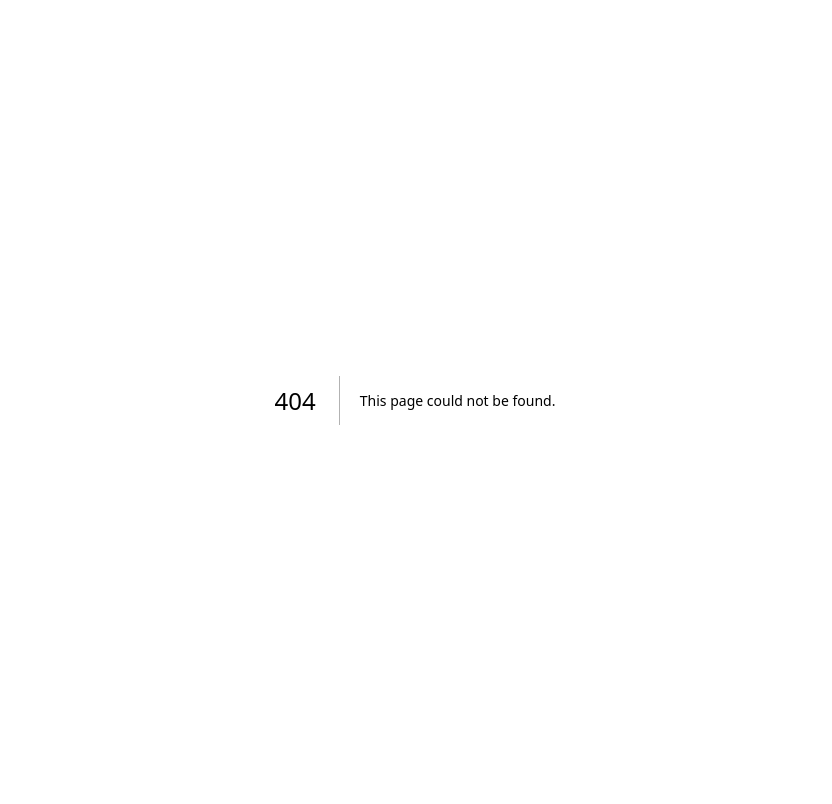
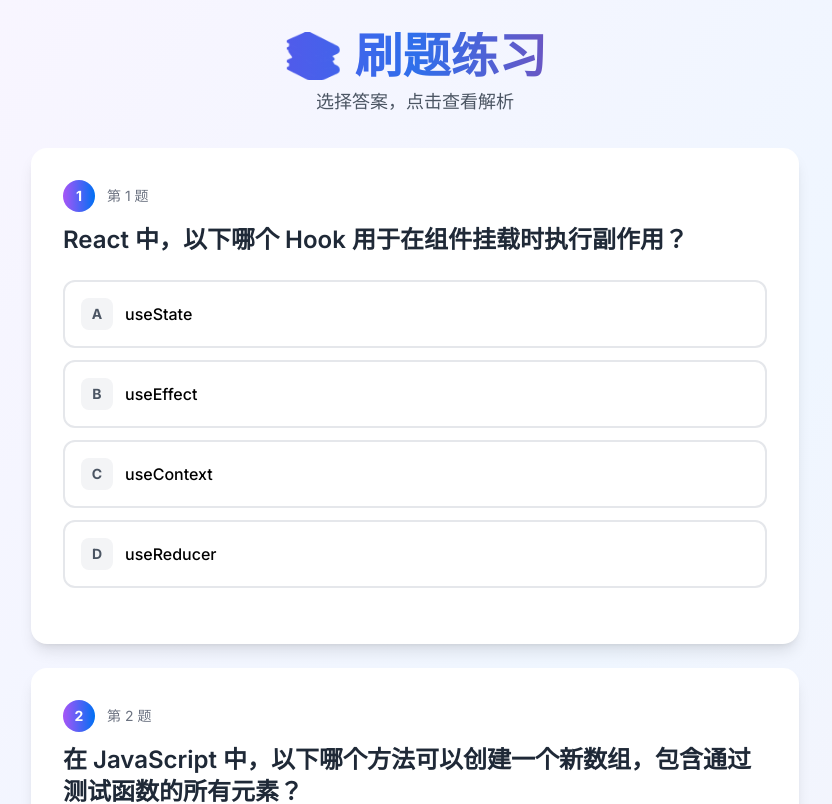
Before and after one commit to f2egxz/dashboard, a Next.js app: page /questions in a window 1280 px wide. Before the commit this address had no page. Shown: the top 804 px of the page, without its empty margins (225-1057 px from the left). Built offline with nearby package versions, Linux system fonts and the light colour scheme; a web font is replaced by a local one.

Commit message:
feat(l): 新增答题页

```diff
--- /dev/null
+++ b/app/questions/page.tsx
@@ -0,0 +1,249 @@
+'use client';
+
+import { useState } from 'react';
+
+interface Question {
+  id: number;
+  title: string;
+  options: {
+    A: string;
+    B: string;
+    C: string;
+    D: string;
+  };
+  correctAnswer: 'A' | 'B' | 'C' | 'D';
+  explanation: string;
+}
+
+const mockQuestions: Question[] = [
+  {
+    id: 1,
+    title: 'React 中，以下哪个 Hook 用于在组件挂载时执行副作用？',
+    options: {
+      A: 'useState',
+      B: 'useEffect',
+      C: 'useContext',
+      D: 'useReducer',
+    },
+    correctAnswer: 'B',
+    explanation: 'useEffect Hook 用于在组件挂载、更新或卸载时执行副作用操作，比如数据获取、订阅或手动修改 DOM。',
+  },
+  {
+    id: 2,
+    title: '在 JavaScript 中，以下哪个方法可以创建一个新数组，包含通过测试函数的所有元素？',
+    options: {
+      A: 'map()',
+      B: 'filter()',
+      C: 'reduce()',
+      D: 'forEach()',
+    },
+    correctAnswer: 'B',
+    explanation: 'filter() 方法创建一个新数组，包含通过所提供函数实现的测试的所有元素。它不会改变原数组。',
+  },
+  {
+    id: 3,
+    title: 'CSS 中，以下哪个属性用于设置元素的圆角？',
+    options: {
+      A: 'border-radius',
+      B: 'border-style',
+      C: 'border-width',
+      D: 'border-color',
+    },
+    correctAnswer: 'A',
+    explanation: 'border-radius 属性用于设置元素的圆角。可以设置一个值（所有角）或分别设置四个角的值。',
+  },
+];
+
+export default function QuestionsPage() {
+  const [selectedAnswers, setSelectedAnswers] = useState<Record<number, 'A' | 'B' | 'C' | 'D' | null>>({});
+  const [showExplanations, setShowExplanations] = useState<Record<number, boolean>>({});
+
+  const handleSelectAnswer = (questionId: number, answer: 'A' | 'B' | 'C' | 'D') => {
+    setSelectedAnswers((prev) => ({
+      ...prev,
+      [questionId]: answer,
+    }));
+  };
+
+  const toggleExplanation = (questionId: number) => {
+    setShowExplanations((prev) => ({
+      ...prev,
+      [questionId]: !prev[questionId],
+    }));
+  };
+
+  const getOptionClass = (questionId: number, option: 'A' | 'B' | 'C' | 'D') => {
+    const selected = selectedAnswers[questionId] === option;
+    const isCorrect = option === mockQuestions.find((q) => q.id === questionId)?.correctAnswer;
+    const showAnswer = showExplanations[questionId];
+
+    let baseClass =
+      'w-full p-4 rounded-xl border-2 transition-all duration-300 cursor-pointer text-left font-medium';
+
+    if (selected && !showAnswer) {
+      return `${baseClass} border-blue-500 bg-blue-50 text-blue-700 shadow-md transform scale-[1.02]`;
+    }
+
+    if (showAnswer) {
+      if (isCorrect) {
+        return `${baseClass} border-green-500 bg-green-50 text-green-700 shadow-lg`;
+      }
+      if (selected && !isCorrect) {
+        return `${baseClass} border-red-500 bg-red-50 text-red-700`;
+      }
+    }
+
+    return `${baseClass} border-gray-200 bg-white hover:border-blue-300 hover:bg-blue-50 hover:shadow-md`;
+  };
+
+  return (
+    <div className="min-h-screen bg-gradient-to-br from-purple-50 via-blue-50 to-pink-50 py-8 px-4">
+      <div className="max-w-3xl mx-auto">
+        {/* Header */}
+        <div className="text-center mb-8">
+          <h1 className="text-4xl md:text-5xl font-bold bg-gradient-to-r from-purple-600 via-blue-600 to-pink-600 bg-clip-text text-transparent mb-2">
+            📚 刷题练习
+          </h1>
+          <p className="text-gray-600 text-lg">选择答案，点击查看解析</p>
+        </div>
+
+        {/* Questions List */}
+        <div className="space-y-6">
+          {mockQuestions.map((question, index) => {
+            const selected = selectedAnswers[question.id];
+            const showExplanation = showExplanations[question.id];
+            const isCorrect = selected === question.correctAnswer;
+
+            return (
+              <div
+                key={question.id}
+                className="bg-white rounded-2xl shadow-lg p-6 md:p-8 hover:shadow-xl transition-shadow duration-300"
+              >
+                {/* Question Number & Title */}
+                <div className="mb-6">
+                  <div className="flex items-center gap-3 mb-3">
+                    <span className="flex items-center justify-center w-8 h-8 rounded-full bg-gradient-to-r from-purple-500 to-blue-500 text-white font-bold text-sm">
+                      {index + 1}
+                    </span>
+                    <span className="text-sm text-gray-500">第 {index + 1} 题</span>
+                  </div>
+                  <h2 className="text-xl md:text-2xl font-semibold text-gray-800 leading-relaxed">
+                    {question.title}
+                  </h2>
+                </div>
+
+                {/* Options */}
+                <div className="space-y-3 mb-6">
+                  {(['A', 'B', 'C', 'D'] as const).map((option) => (
+                    <button
+                      key={option}
+                      onClick={() => handleSelectAnswer(question.id, option)}
+                      disabled={showExplanation}
+                      className={getOptionClass(question.id, option)}
+                    >
+                      <div className="flex items-center gap-3">
+                        <span
+                          className={`flex items-center justify-center w-8 h-8 rounded-lg font-bold text-sm ${
+                            selected === option
+                              ? showExplanation
+                                ? isCorrect
+                                  ? 'bg-green-500 text-white'
+                                  : 'bg-red-500 text-white'
+                                : 'bg-blue-500 text-white'
+                              : showExplanation && option === question.correctAnswer
+                              ? 'bg-green-500 text-white'
+                              : 'bg-gray-100 text-gray-600'
+                          }`}
+                        >
+                          {option}
+                        </span>
+                        <span className="flex-1">{question.options[option]}</span>
+                        {showExplanation && option === question.correctAnswer && (
+                          <span className="text-green-600 font-bold">✓</span>
+                        )}
+                        {showExplanation && selected === option && !isCorrect && (
+                          <span className="text-red-600 font-bold">✗</span>
+                        )}
+                      </div>
+                    </button>
+                  ))}
+                </div>
+
+                {/* Show Explanation Button */}
+                {selected && (
+                  <button
+                    onClick={() => toggleExplanation(question.id)}
+                    className={`w-full py-3 px-6 rounded-xl font-semibold transition-all duration-300 ${
+                      showExplanation
+                        ? 'bg-gradient-to-r from-gray-500 to-gray-600 text-white'
+                        : 'bg-gradient-to-r from-purple-500 via-blue-500 to-pink-500 text-white hover:shadow-lg transform hover:scale-[1.02]'
+                    }`}
+                  >
+                    {showExplanation ? '隐藏解析' : '查看解析'}
+                  </button>
+                )}
+
+                {/* Explanation */}
+                {showExplanation && (
+                  <div className="mt-6 p-5 rounded-xl bg-gradient-to-r from-blue-50 to-purple-50 border-2 border-blue-200 animate-fadeIn">
+                    <div className="flex items-start gap-3">
+                      <span className="text-2xl">💡</span>
+                      <div className="flex-1">
+                        <h3 className="font-bold text-blue-800 mb-2">答案解析</h3>
+                        <p className="text-gray-700 leading-relaxed">{question.explanation}</p>
+                        <div className="mt-3 pt-3 border-t border-blue-200">
+                          <span className="text-sm text-gray-600">
+                            正确答案：<span className="font-bold text-green-600">{question.correctAnswer}</span>
+                          </span>
+                          {selected && (
+                            <span className="ml-4 text-sm text-gray-600">
+                              你的答案：
+                              <span
+                                className={`font-bold ${
+                                  isCorrect ? 'text-green-600' : 'text-red-600'
+                                }`}
+                              >
+                                {selected}
+                              </span>
+                            </span>
+                          )}
+                        </div>
+                      </div>
+                    </div>
+                  </div>
+                )}
+              </div>
+            );
+          })}
+        </div>
+
+        {/* Footer Stats */}
+        <div className="mt-8 text-center">
+          <div className="inline-flex items-center gap-2 px-6 py-3 bg-white rounded-full shadow-md">
+            <span className="text-gray-600">已完成</span>
+            <span className="font-bold text-blue-600">
+              {Object.keys(selectedAnswers).length} / {mockQuestions.length}
+            </span>
+            <span className="text-gray-600">题</span>
+          </div>
+        </div>
+      </div>
+
+      <style jsx>{`
+        @keyframes fadeIn {
+          from {
+            opacity: 0;
+            transform: translateY(-10px);
+          }
+          to {
+            opacity: 1;
+            transform: translateY(0);
+          }
+        }
+        .animate-fadeIn {
+          animation: fadeIn 0.3s ease-out;
+        }
+      `}</style>
+    </div>
+  );
+}
```
Also changed, not shown: 1 other file (tests, documents, lock files or other folders).
